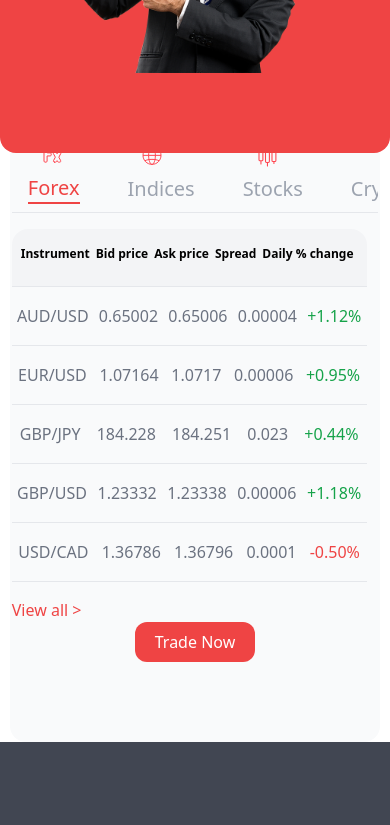
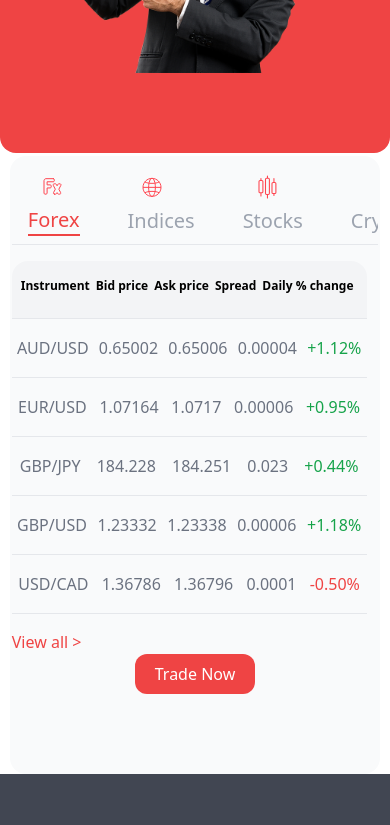
Before and after one commit to adilrana03/growwin, a React (Vite) app: page / in a window 390 px wide. Shown: the part 800-1625 px from the top of the page. Built offline with nearby package versions, Linux system fonts and the light colour scheme.

Commit message:
final commit

```diff
--- a/package.json
+++ b/package.json
@@ -3,6 +3,8 @@
   "private": true,
   "version": "0.0.0",
   "type": "module",
+  "homepage": "/app",
+
   "scripts": {
     "dev": "vite",
     "build": "vite build",
--- a/src/App.jsx
+++ b/src/App.jsx
@@ -1,10 +1,10 @@
 // import Hero from './Components/Hero'
 import Header from './Components/Header'
 import { ClickToComponent } from 'click-to-react-component'
+import { BrowserRouter } from 'react-router-dom'
 
 import AuthForm from './Components/Login'
 import { Route, Routes } from 'react-router-dom'
-import { BrowserRouter } from 'react-router-dom'
 import Home from './Components/Home'
 import ComingSoonPage from './Components/ComingSoon'
 
@@ -12,9 +12,9 @@ function App() {
 
   return (
     <div className='w-full overflow-hidden '>
-      <BrowserRouter>
         <ClickToComponent />
         <Header />
+      <BrowserRouter>
         <Routes>
           <Route path='/' element={<Home />} />
           <Route path='/comingsoon' element={<ComingSoonPage/>}/>
--- a/src/Components/Platform.jsx
+++ b/src/Components/Platform.jsx
@@ -8,13 +8,11 @@ function Platforms() {
     const scrollRef = useRef(null);
 
     const platforms = [
-        // { name: 'Deriv MT5', desc: 'Our classic bot builder and automated trading platform', img: "https://deriv.com/static/d71b16a8ad2c2a1e36d554ac8e7f8a9b/0733a/platform_mt5.avif" },
+        { name: 'Deriv MT5', desc: 'Our classic bot builder and automated trading platform', img: "https://deriv.com/static/beb6883d50668199aadfbc44a8083d02/0733a/platform_deriv_go.avif" },
         { name: 'Growwin Trader', desc: 'Our legacy custumor platform', img: "https://deriv.com/static/d71b16a8ad2c2a1e36d554ac8e7f8a9b/0733a/platform_mt5.avif" },
-        { name: 'Growwin X', desc: 'Our classic bot builder and automated trading platform', img: "https://deriv.com/static/1a3f0ea53acd4c49f358d047b7f15b2a/0733a/platform_deriv_trader.avif" },
-        { name: 'Growwin Bot', desc: 'Automate your trading. No coding required.', img: "https://deriv.com/static/4dd8b21fb68f8c54e27fb8f416ccfe7c/0733a/platform_derivx.avif" },
         { name: 'SmartTrader', desc: 'Our classic bot builder and automated trading platformOur classic bot builder and automated trading platform', img: "https://deriv.com/static/4b8c994b61a757c506776cf6b1ce836c/0733a/platform_smart_trader.avif" },
         { name: 'Binary Bot', desc: 'Our classic bot builder and automated trading platform', img: "https://deriv.com/static/9d6d77d26451c60b97048b5270db2789/bbb0d/platform_deriv_ctrader.avif" },
-        { name: 'Growwin cTrader', desc: 'Trade CFD on forex, commodities, cryptocurrencies.', img: "https://deriv.com/static/609e72762ab8c943d3865a762be33904/0733a/platform_binary_bot.avif" }
+        { name: 'Growwin cTrader', desc: 'Trade CFD on forex, commodities, cryptocurrencies.', img: "https://deriv.com/static/609e72762ab8c943d3865a762be33904/0733a/platform_binary_bot.avif" },
     ];
 
     useEffect(() => {
--- a/src/Components/Trading.jsx
+++ b/src/Components/Trading.jsx
@@ -40,7 +40,7 @@ function ForexTrading() {
         }
     };
     return (
-        <div className="lg:p-8 lg:w-[80%] w-[95%] mx-auto pb-20 bg-gray-50 rounded-2xl  md:my-0 mt-20 p-[2px]">
+        <div className="lg:p-8 lg:w-[80%] w-[95%] mx-auto pb-20 bg-gray-50 rounded-2xl  md:my-0 mt-28 p-[2px]">
             <div className="md:flex lg:justify-around mb-4 md:text-2xl text-xl border-b pb-2 text-gray-400 p-4 flex overflow-scroll gap-12 font-sans font-Ubuntu">
                 <button className={selectedTab === 'Forex' ? 'text-red-500 border-b-2 border-red-500 ' : ''} onClick={() => setSelectedTab('Forex')}>
                     <div className=''>
```
Also changed, not shown: src/main.jsx (+4 -5 lines).
